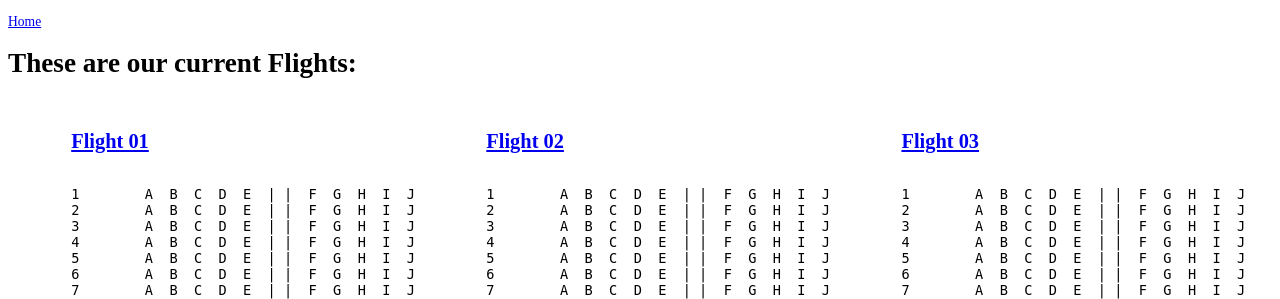
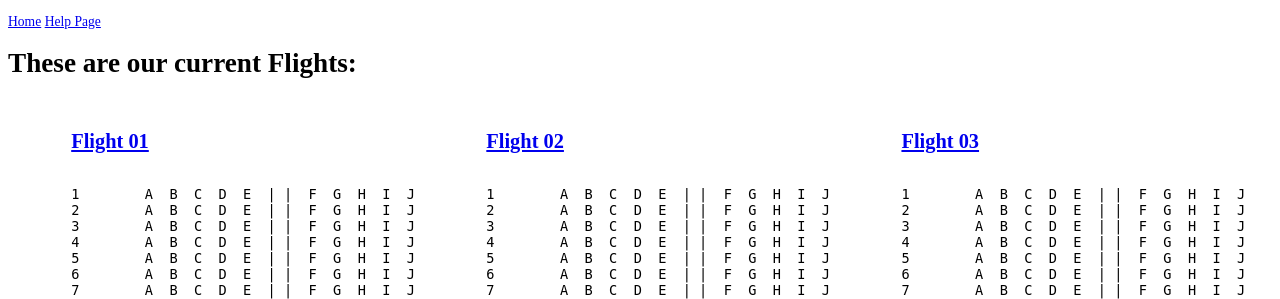
Before and after one commit to olehae/Boeing, a Django app: page /booking/ in a window 1280 px wide. Shown: the top 299 px of the page. Run offline with Django 4.2, Linux system fonts and the light colour scheme; data comes from the database, SQL or seed files in the repository; parts of the project's set-up code (start-up, migrations or seed data) failed here and were passed over.

Commit message:
add stuff about help page

```diff
--- a/project/boeing/templates/overview.html
+++ b/project/boeing/templates/overview.html
@@ -3,7 +3,11 @@
 {% block title %}Flights{% endblock %}
 
 {% block content %}
-<p><a href="{% url 'home' %}">Home</a></p>
+<p>
+<a href="{% url 'home' %}">Home</a>
+<a href="{% url 'help' %}">Help Page</a>
+</p>
+
 
 <h1> These are our current Flights:</h1>
     <br>
```
